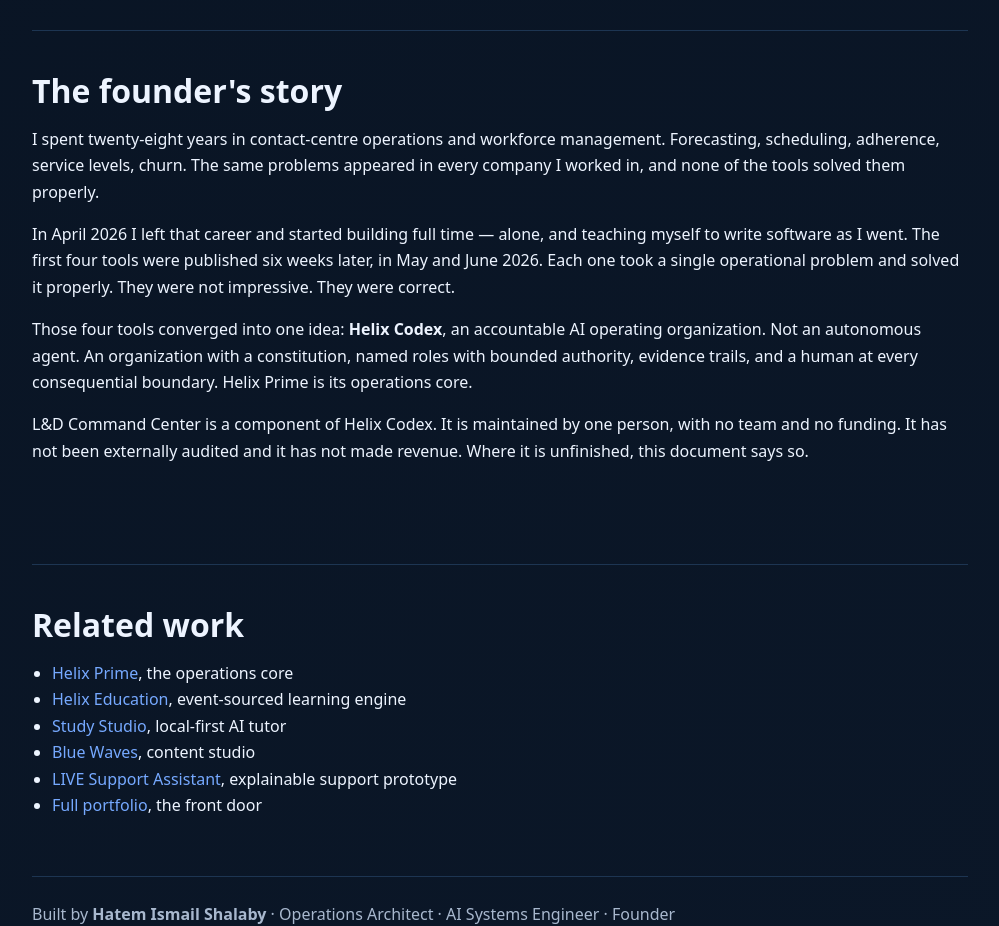
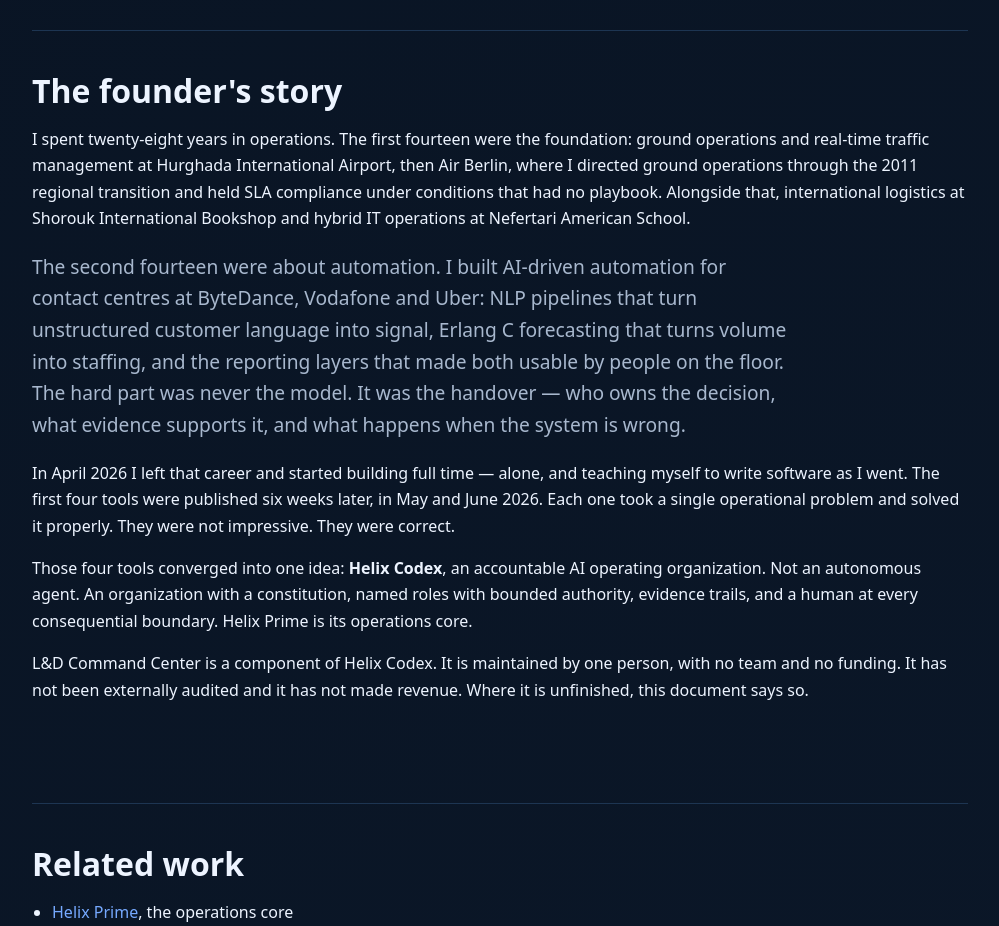
Before and after one commit to Hatemshalaby15071979/L-D-Command-Center, a plain HTML site: page index.html in a window 1280 px wide. Shown: the part 3280-4206 px from the top of the page, without its empty margins (140-1139 px from the left). Drawn offline with Linux system fonts and the light colour scheme.

Commit message:
docs: enrich the founder narrative with the real career record
The founder supplied the real career detail behind the phrase
"twenty-eight years in contact-centre operations", which compressed it. The story
is enhanced, not replaced.

- The first fourteen years (1998-2012) were the foundation: ground operations and
  real-time traffic management at Hurghada International Airport, then Air Berlin,
  where ground operations were directed through the 2011 regional transition and
  SLA compliance held without a playbook. Alongside that, international logistics
  at Shorouk International Bookshop and hybrid IT operations at Nefertari American
  School.
- The second fourteen (2012-2026) were automation: AI-driven contact-centre
  automation at ByteDance, Vodafone and Uber. NLP pipelines that turn
  unstructured customer language into signal, Erlang C forecasting that turns
  volume into staffing, and the reporting layers that made both usable by people
  on the floor. The lesson that shaped everything after it: the hard part is never
  the model, it is the handover.
- The education line is added to the author block: BSc Managerial Sciences
  (Computer Section), Sadat Academy for Management Sciences, and a Business
  Analytics Nanodegree from Udacity.

Also corrects the repository visibility. Every repository in this portfolio is
public, verified by unauthenticated request to the GitHub API returning HTTP 200.
Earlier documents recorded a 2026-09-21 change to private for Helix-Prime and Blue
Waves; that no longer matches reality, and no document now claims otherwise.

```diff
--- a/index.html
+++ b/index.html
@@ -47,7 +47,7 @@
 <section><h2>Honest boundary</h2><p class="lead">L&D Command Center does not replace a corporate learning and development platform, and it is not a production deployment. The Language Lab, Career, and Playground sections are unfrozen and still changing. The E2E smoke report records one pass, not a continuous suite. There is no external audit of the endpoint handling and no certified data isolation.</p><p>This is not a production deployment claim. There is no external audit, no certified data isolation, and no signed security review. No revenue has been realised.</p></section>
 
 <section><h2>The founder's story</h2>
-<p>I spent twenty-eight years in contact-centre operations and workforce management. Forecasting, scheduling, adherence, service levels, churn. The same problems appeared in every company I worked in, and none of the tools solved them properly.</p>
+<p>I spent twenty-eight years in operations. The first fourteen were the foundation: ground operations and real-time traffic management at Hurghada International Airport, then Air Berlin, where I directed ground operations through the 2011 regional transition and held SLA compliance under conditions that had no playbook. Alongside that, international logistics at Shorouk International Bookshop and hybrid IT operations at Nefertari American School.</p><p class="lead">The second fourteen were about automation. I built AI-driven automation for contact centres at ByteDance, Vodafone and Uber: NLP pipelines that turn unstructured customer language into signal, Erlang C forecasting that turns volume into staffing, and the reporting layers that made both usable by people on the floor. The hard part was never the model. It was the handover — who owns the decision, what evidence supports it, and what happens when the system is wrong.</p>
 <p>In April 2026 I left that career and started building full time — alone, and teaching myself to write software as I went. The first four tools were published six weeks later, in May and June 2026. Each one took a single operational problem and solved it properly. They were not impressive. They were correct.</p>
 <p>Those four tools converged into one idea: <strong>Helix Codex</strong>, an accountable AI operating organization. Not an autonomous agent. An organization with a constitution, named roles with bounded authority, evidence trails, and a human at every consequential boundary. Helix Prime is its operations core.</p>
 <p>L&D Command Center is a component of Helix Codex. It is maintained by one person, with no team and no funding. It has not been externally audited and it has not made revenue. Where it is unfinished, this document says so.</p>
```
Also changed, not shown: 1 other file.
